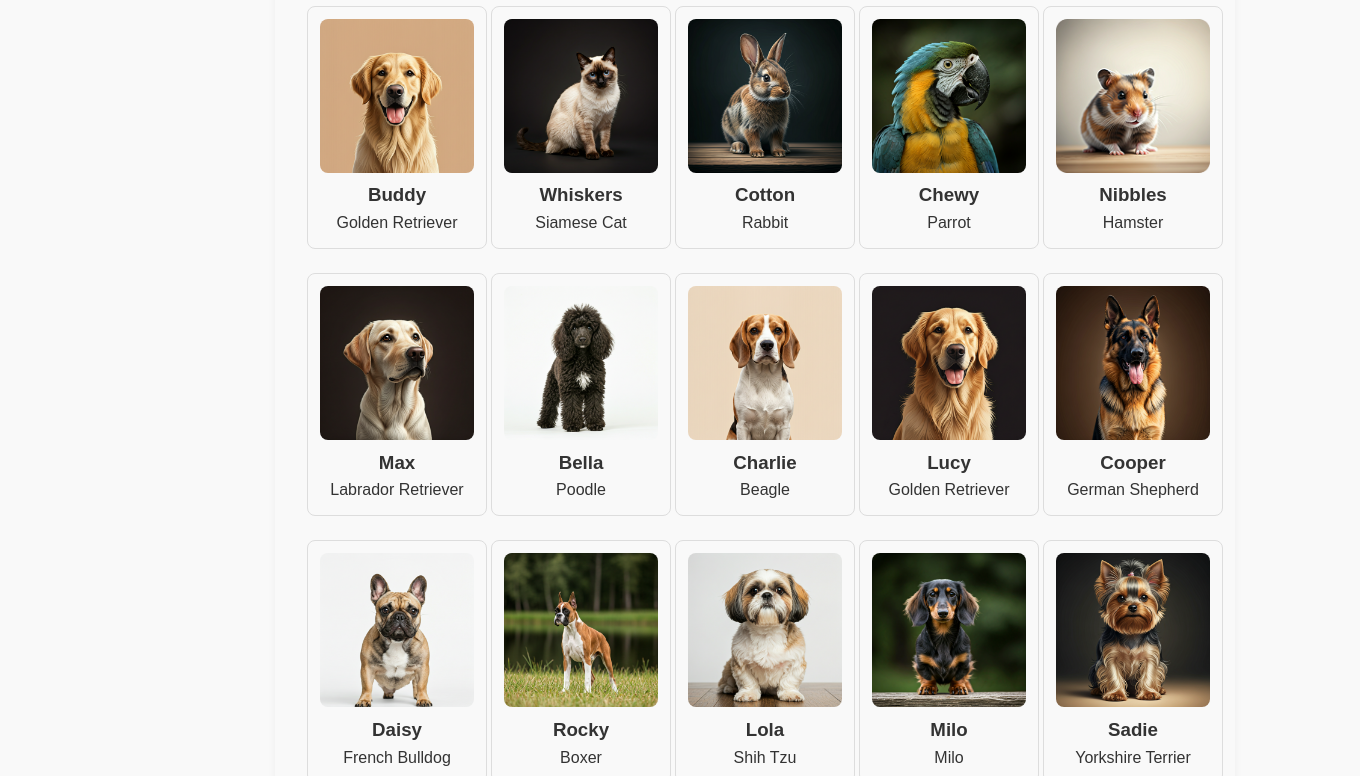
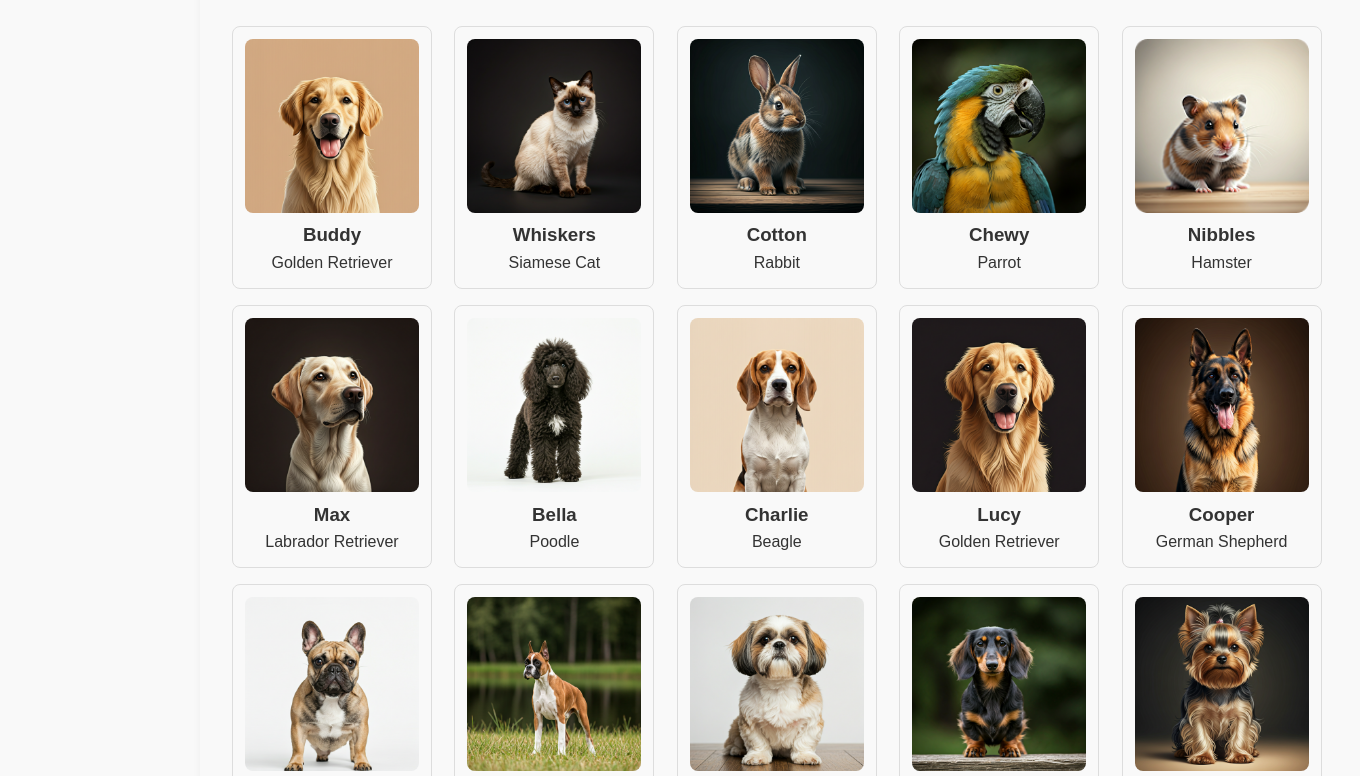
Before and after one commit to HimashaDewmini/Pet-Adoption-, a plain HTML site: page index.html in a window 1280 px wide. Shown: the part 743-1519 px from the top of the page, 1360 px wide, since content can reach past the window. Drawn offline with Linux system fonts and the light colour scheme.

Commit message:
update css code

```diff
--- a/style.css
+++ b/style.css
@@ -91,7 +91,7 @@ body {
   padding: 4rem 2rem;
   text-align: center;
   color: white;
-  height: 313px;;
+  height: 333px;;
 }
 
 .hero h1 {
@@ -110,10 +110,10 @@ body {
 
 .category-header {
   position: relative;
-  width: 960px;
+  width: 1160px;
   height: 1861px;
   margin-top: 40px;
-  margin-left: 275px;
+  margin-left: 200px;
   display: flex;
   flex-direction: column;
   gap: 64px;
@@ -186,8 +186,8 @@ body {
 
 .pet-grid {
   display: grid;
-  grid-template-columns: repeat(auto-fit, minmax(150px, 1fr));
-  gap: 1.5rem;
+  grid-template-columns: repeat(auto-fit, minmax(200px, 1fr));
+  gap: 1rem;
 }
 
 .pet-card {
@@ -195,7 +195,7 @@ body {
   padding: 12px;
   border-radius: 8px;
   text-align: center;
-  width: 180px;
+  width: 200px;
 }
 
 .pet-card img {
```
